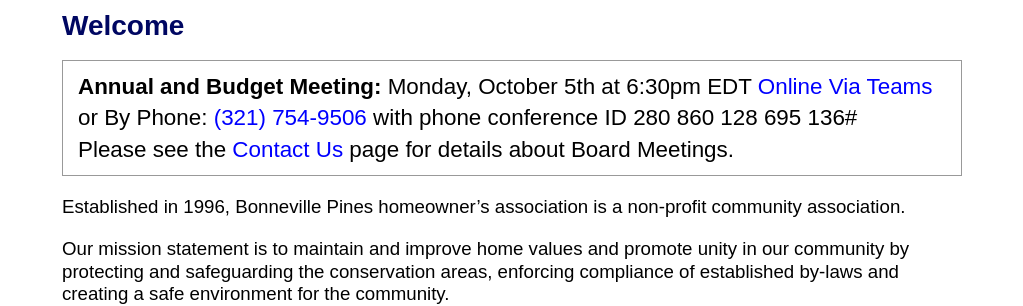
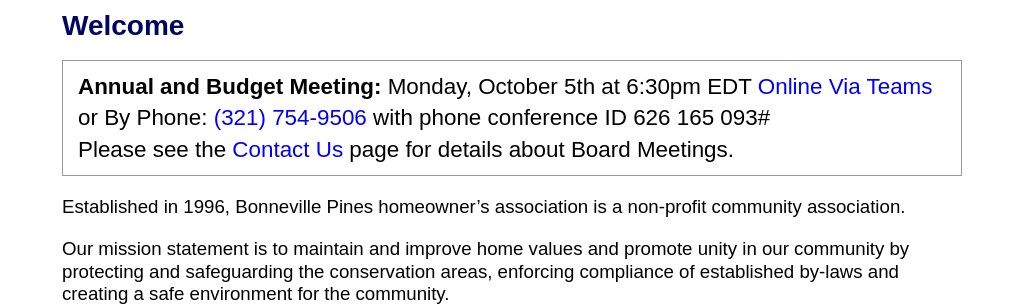
Before and after one commit to bphoa/website, a Jekyll site: the page built from index.md, in a window 1280 px wide. Shown: the part 263-569 px from the top of the page, without its empty margins (128-1151 px from the left). Built offline with Jekyll 4.4.1, drawn with Linux system fonts in a browser that asks for light colours.

Commit message:
Update index.md

```diff
--- a/index.md
+++ b/index.md
@@ -3,7 +3,7 @@
 title: Welcome
 ---
 
-**Annual and Budget Meeting:** Monday, October 5th at 6:30pm EDT [Online Via Teams](https://teams.microsoft.com/meet/280860128695136?p=usXE8zQOIC6jXOurgU) or By Phone: <a href="tel:+13217549506,,280860128695136#">(321) 754-9506</a> with phone conference ID 280 860 128 695 136# \\
+**Annual and Budget Meeting:** Monday, October 5th at 6:30pm EDT [Online Via Teams](https://teams.microsoft.com/meet/280860128695136?p=usXE8zQOIC6jXOurgU) or By Phone: <a href="tel:+13217549506,,280860128695136#">(321) 754-9506</a> with phone conference ID 626 165 093# \\
 Please see the [Contact Us](contact) page for details about Board Meetings.
 {: .alert}
 
```
